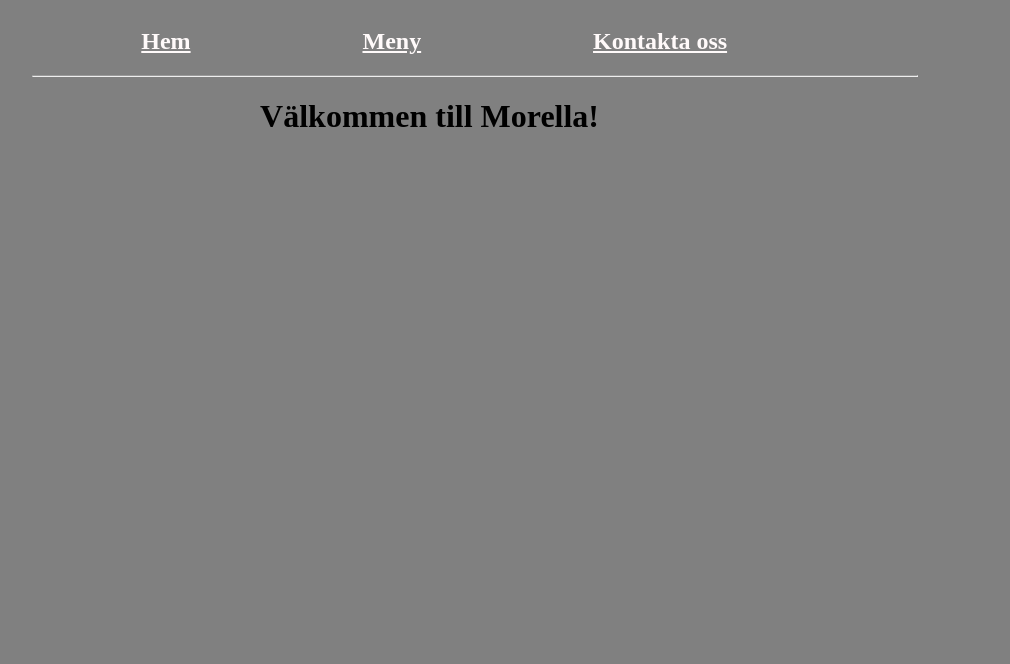
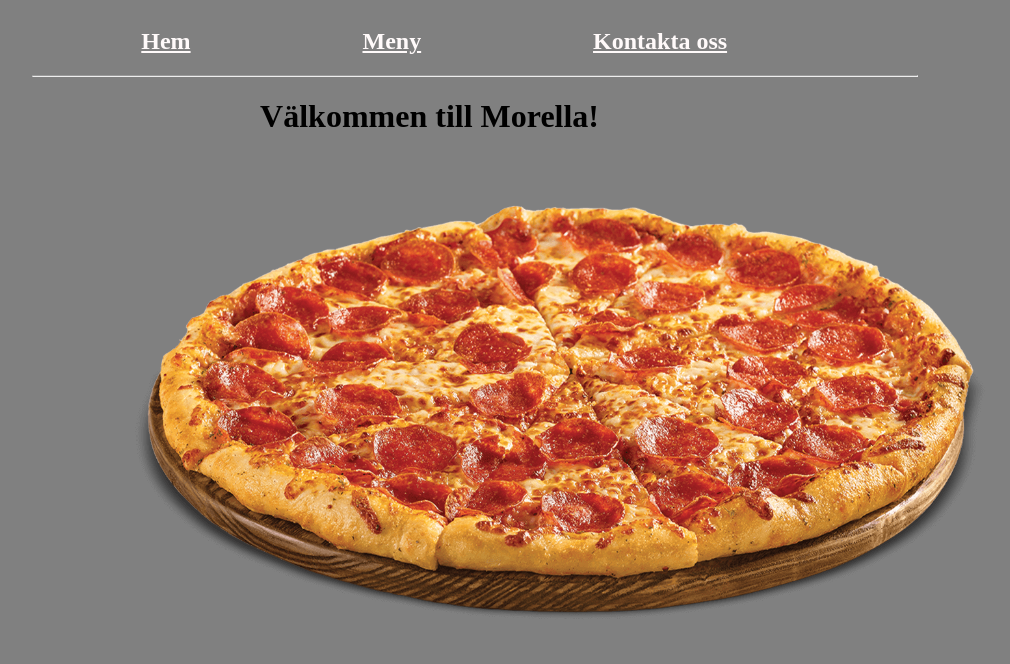
Before and after one commit to Slicklikedat/Morella, a plain HTML site: page site/index.html in a window 1280 px wide. Shown: the whole page, without its empty margins (165-1175 px from the left). Drawn offline with Linux system fonts and the light colour scheme.

Commit message:
la in pizza bild på index

```diff
--- a/site/css/stylesheet.css
+++ b/site/css/stylesheet.css
@@ -56,3 +56,9 @@ a:visited {color: snow;}
 #kontakt-background h3{
     margin-left: 30%;
 }
+
+#pizzaimg{
+    float: left;
+    margin-left: 17%;
+
+}
--- a/site/index.html
+++ b/site/index.html
@@ -16,7 +16,7 @@
 
         <div id="index-background">
             <h1 id="index-rubrik">Välkommen till Morella!</h1>
-
+            <img id="pizzaimg" src="./bilder/pizza_trad_pepperoni.png" width="1000px"/>
         </div>
 
     </div>
```
Also changed, not shown: site/bilder/pizza_trad_pepperoni.png (added).
